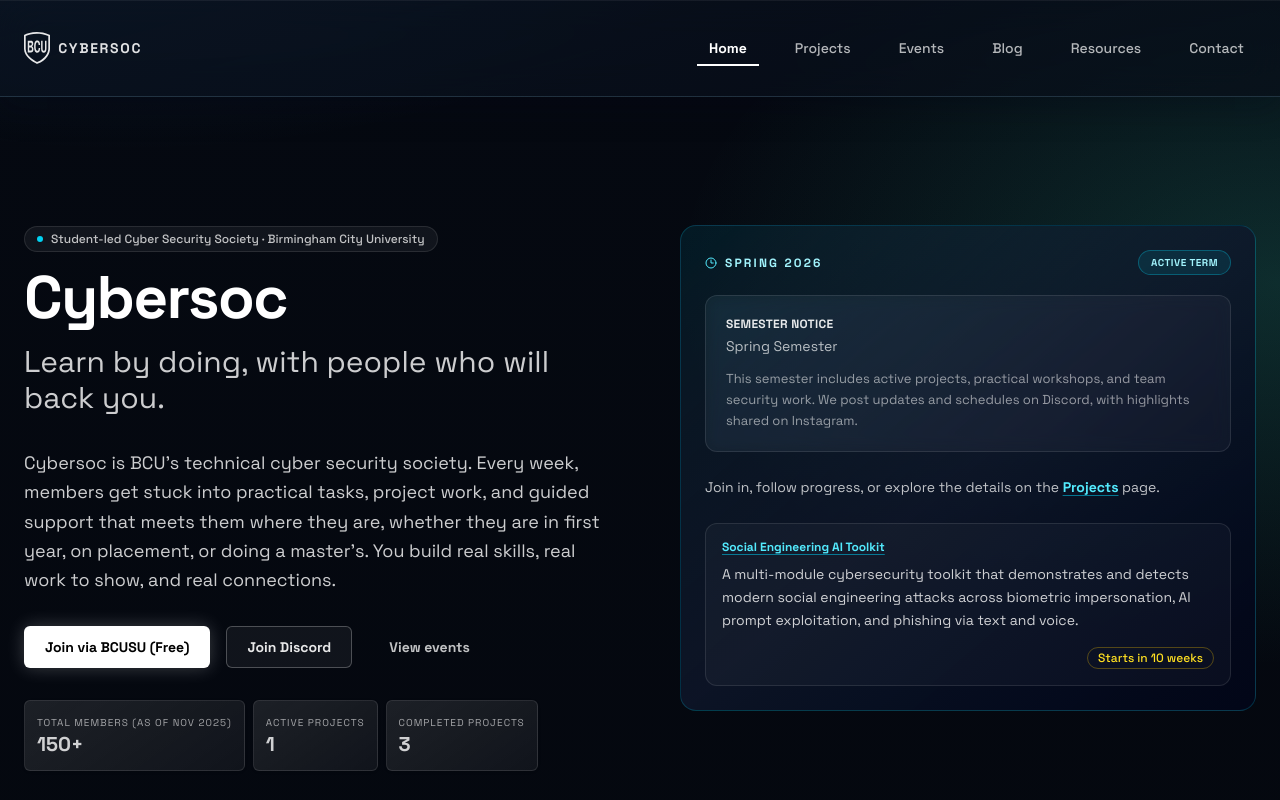
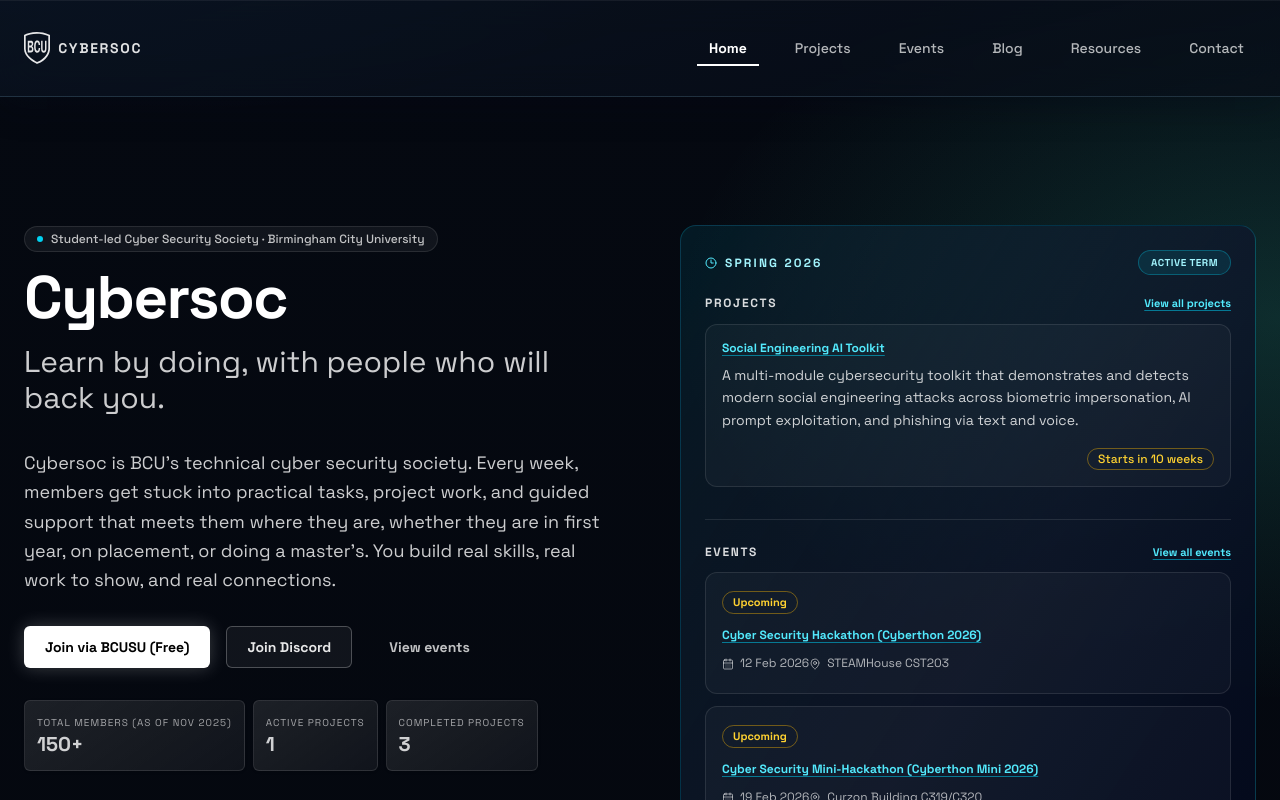
Before and after one commit to baberlabs/cybersoc, a React (Vite) app: page / in a window 1280 px wide. Shown: the top 800 px of the page. Built offline with nearby package versions, Linux system fonts and the light colour scheme.

Commit message:
Add events section to SemesterBoard, remove notice panel, and apply quality fixes overall

```diff
--- a/public/data/semester_notice.json
+++ b/public/data/semester_notice.json
@@ -1,5 +1,5 @@
 {
   "heading": "Semester Notice",
   "subtitle": "Spring Semester",
-  "description": "This semester includes active projects, practical workshops, and team security work. We post updates and schedules on Discord, with highlights shared on Instagram."
+  "description": "Here's what is moving this term, with the active project and event lineup shown below. We post updates and schedules on Discord, with highlights shared on Instagram."
 }
--- a/src/components/Header.jsx
+++ b/src/components/Header.jsx
@@ -62,9 +62,10 @@
 
   // Keep keyboard focus inside the mobile menu while it is open.
   useEffect(() => {
-    if (!open || !menuRef.current) return;
+    const menuNode = menuRef.current;
+    if (!open || !menuNode) return;
 
-    const focusable = menuRef.current.querySelectorAll(
+    const focusable = menuNode.querySelectorAll(
       'a[href], button:not([disabled]), [tabindex]:not([tabindex="-1"])',
     );
 
@@ -87,10 +88,10 @@
       }
     };
 
-    menuRef.current.addEventListener("keydown", onTrap);
+    menuNode.addEventListener("keydown", onTrap);
 
     return () => {
-      menuRef.current?.removeEventListener("keydown", onTrap);
+      menuNode.removeEventListener("keydown", onTrap);
     };
   }, [open]);
 
--- a/src/components/ScrollToTop.jsx
+++ b/src/components/ScrollToTop.jsx
@@ -20,7 +20,7 @@
     window.scrollTo({ top: 0, behavior: "smooth" });
 
     // `key` changes for every new navigation except back/forward
-  }, [pathname, key]);
+  }, [pathname, hash, key]);
 
   return null;
 };
--- a/src/components/ThisSemester.jsx
+++ b/src/components/ThisSemester.jsx
@@ -1,31 +1,58 @@
-import { LuClock3 } from "react-icons/lu";
+import { LuCalendarDays, LuClock3, LuMapPin } from "react-icons/lu";
+import { Link } from "react-router-dom";
 import { useSocietyData } from "../hooks/useSocietyData";
 import { useSemester } from "../hooks/useSemester";
-import { useSemesterNotice } from "../hooks/useSemesterNotice";
+import { deriveEventStatus } from "../lib/deriveEventStatus";
 import {
   projectOverlapsSemester,
   getProjectSemesterStatus,
 } from "../lib/semesterDomain";
 
-const STATUS_STYLES = {
-  ongoing: "border-cyan-500/30 text-cyan-300",
-  urgent: "border-red-500/30 text-red-400",
-  warning: "border-orange-500/30 text-orange-400",
-  upcoming: "border-yellow-400/30 text-yellow-300",
-  past: "border-white/20 text-white/60",
+const STATE_META = {
+  ongoing: {
+    className: "border-emerald-400/35 text-emerald-300",
+  },
+  urgent: {
+    className: "border-rose-400/40 text-rose-300",
+  },
+  warning: {
+    className: "border-orange-400/40 text-orange-300",
+  },
+  upcoming: {
+    className: "border-amber-400/40 text-amber-300",
+  },
+  past: {
+    className: "border-slate-300/30 text-slate-300",
+  },
+};
+
+const EVENT_STATUS_META = {
+  ongoing: {
+    label: "Ongoing",
+    order: 0,
+  },
+  upcoming: {
+    label: "Upcoming",
+    order: 1,
+  },
+  past: {
+    label: "Completed",
+    order: 2,
+  },
 };
 
 const SemesterItem = ({ title, description, link, statusLabel, tone }) => {
-  const badgeStyle = STATUS_STYLES[tone] || STATUS_STYLES.ongoing;
+  const badgeStyle =
+    STATE_META[tone]?.className || STATE_META.ongoing.className;
 
   return (
     <li className="group rounded-xl border border-white/10 bg-white/3 p-4 transition hover:border-cyan-400/30 hover:bg-white/6 flex flex-col gap-2">
-      <a
-        href={link}
+      <Link
+        to={link}
         className="text-xs font-semibold leading-tight text-cyan-300 underline underline-offset-4 decoration-cyan-500/60 group-hover:text-cyan-100"
       >
         {title}
-      </a>
+      </Link>
 
       <p className="text-sm leading-relaxed text-white/80">{description}</p>
 
@@ -38,10 +65,72 @@
   );
 };
 
+const EventItem = ({ event }) => {
+  const start = new Date(event.date_start + "T00:00:00");
+  const end = event.date_end
+    ? new Date(event.date_end + "T00:00:00")
+    : new Date(event.date_start + "T00:00:00");
+  const status = EVENT_STATUS_META[event.status] || EVENT_STATUS_META.past;
+  const badgeStyle =
+    STATE_META[event.status]?.className || STATE_META.past.className;
+
+  const formatDate = (d) =>
+    d.toLocaleDateString("en-GB", {
+      day: "numeric",
+      month: "short",
+      year: "numeric",
+    });
+
+  const dateLabel =
+    event.date_end && event.date_end !== event.date_start
+      ? `${formatDate(start)} - ${formatDate(end)}`
+      : formatDate(start);
+
+  return (
+    <li className="group rounded-xl border border-white/10 bg-white/3 p-4 transition hover:border-cyan-400/30 hover:bg-white/6">
+      <div className="mb-2">
+        <span
+          className={`inline-flex rounded-full border px-2.5 py-0.5 text-[11px] font-semibold ${badgeStyle}`}
+        >
+          {status.label}
+        </span>
+      </div>
+
+      <Link
+        to={`/events#${event.id}`}
+        className="text-xs font-semibold leading-tight text-cyan-300 underline underline-offset-4 decoration-cyan-500/60 group-hover:text-cyan-100"
+      >
+        {event.title}
+      </Link>
+
+      <div className="mt-2 space-y-1 text-[12px] leading-relaxed text-white/68">
+        <p className="inline-flex items-center gap-1.5">
+          <LuCalendarDays className="text-white/55" />
+          {dateLabel}
+        </p>
+        {event.location && (
+          <p className="inline-flex items-center gap-1.5">
+            <LuMapPin className="text-white/55" />
+            {event.location}
+          </p>
+        )}
+      </div>
+    </li>
+  );
+};
+
+const overlapsSemester = (item, semStart, semEnd) => {
+  const start = new Date(item.date_start);
+  const end = item.date_end
+    ? new Date(item.date_end)
+    : new Date(item.date_start);
+
+  return start <= semEnd && end >= semStart;
+};
+
 const ThisSemester = () => {
-  const { projects } = useSocietyData();
+  const { projects, events } = useSocietyData();
   const { semester, error } = useSemester();
-  const notice = useSemesterNotice();
 
   if (error) {
     return <p className="text-red-400 text-sm">{error}</p>;
@@ -61,11 +150,27 @@
       ...getProjectSemesterStatus(p, semEnd, now),
     }));
 
-  if (semesterProjects.length === 0) {
+  const semesterEvents = events
+    .filter((event) => overlapsSemester(event, semStart, semEnd))
+    .map((event) => ({
+      ...event,
+      status: deriveEventStatus(event),
+    }))
+    .sort((a, b) => {
+      const statusOrder =
+        EVENT_STATUS_META[a.status].order - EVENT_STATUS_META[b.status].order;
+      if (statusOrder !== 0) return statusOrder;
+
+      const dateDiff = new Date(a.date_start) - new Date(b.date_start);
+      return a.status === "past" ? -dateDiff : dateDiff;
+    })
+    .slice(0, 4);
+
+  if (semesterProjects.length === 0 && semesterEvents.length === 0) {
     return (
       <aside className="max-w-xl">
         <div className="rounded-2xl border border-white/10 p-6 text-sm text-white/60">
-          No long-running projects are scheduled for this semester.
+          No semester projects or events are listed right now.
         </div>
       </aside>
     );
@@ -87,32 +192,20 @@
           </span>
         </div>
 
-        {notice && (
-          <div className="mb-6 rounded-xl border border-white/10 bg-white/4 p-5 backdrop-blur">
-            <div className="space-y-1">
-              <p className="text-xs font-semibold uppercase tracking-wide text-white/90">
-                {notice.heading}
+        <section>
+          <div className="mb-3 flex items-center justify-between gap-3">
+            <p className="text-xs font-semibold uppercase tracking-[0.14em] text-white/85">
+              Projects
             </p>
-              <p className="text-sm text-white/70">{notice.subtitle}</p>
+            <Link
+              to="/projects"
+              className="text-[11px] font-semibold text-cyan-300 underline underline-offset-4 decoration-cyan-500/60 hover:text-cyan-100"
+            >
+              View all projects
+            </Link>
           </div>
 
-            <p className="mt-3 text-[13px] leading-relaxed text-white/55 max-w-prose">
-              {notice.description}
-            </p>
-          </div>
-        )}
-
-        <p className="mb-6 max-w-prose text-sm leading-relaxed text-white/75">
-          Join in, follow progress, or explore the details on the{" "}
-          <a
-            href="/projects"
-            className="font-semibold text-cyan-300 underline underline-offset-4 decoration-cyan-500/60 hover:text-cyan-100"
-          >
-            Projects
-          </a>{" "}
-          page.
-        </p>
-
+          {semesterProjects.length > 0 ? (
             <ul className="space-y-4">
               {semesterProjects.map((item) => (
                 <SemesterItem
@@ -125,6 +218,38 @@
                 />
               ))}
             </ul>
+          ) : (
+            <p className="rounded-xl border border-white/10 bg-white/3 p-4 text-sm text-white/65">
+              No project work is currently scheduled for this semester.
+            </p>
+          )}
+        </section>
+
+        <section className="mt-8 border-t border-white/10 pt-6">
+          <div className="mb-3 flex items-center justify-between gap-3">
+            <p className="text-xs font-semibold uppercase tracking-[0.14em] text-white/85">
+              Events
+            </p>
+            <Link
+              to="/events"
+              className="text-[11px] font-semibold text-cyan-300 underline underline-offset-4 decoration-cyan-500/60 hover:text-cyan-100"
+            >
+              View all events
+            </Link>
+          </div>
+
+          {semesterEvents.length > 0 ? (
+            <ul className="space-y-3">
+              {semesterEvents.map((event) => (
+                <EventItem key={event.id} event={event} />
+              ))}
+            </ul>
+          ) : (
+            <p className="rounded-xl border border-white/10 bg-white/3 p-4 text-sm text-white/65">
+              No events are currently scheduled for this semester.
+            </p>
+          )}
+        </section>
       </div>
     </aside>
   );
--- a/src/hooks/useSocietyData.js
+++ b/src/hooks/useSocietyData.js
@@ -6,6 +6,7 @@
     roles: [],
     assignments: [],
     projects: [],
+    events: [],
     departments: [],
   });
 
@@ -15,13 +16,15 @@
       fetch("/data/committee_roles.json").then((r) => r.json()),
       fetch("/data/committee_assignments.json").then((r) => r.json()),
       fetch("/data/projects.json").then((r) => r.json()),
+      fetch("/data/events.json").then((r) => r.json()),
       fetch("/data/departments.json").then((r) => r.json()),
-    ]).then(([members, roles, assignments, projects, departments]) => {
+    ]).then(([members, roles, assignments, projects, events, departments]) => {
       setData({
         members,
         roles,
         assignments,
         projects,
+        events,
         departments,
       });
     });
--- a/src/lib/deriveEventStatus.js
+++ b/src/lib/deriveEventStatus.js
@@ -1,30 +1,21 @@
-export function deriveEventStatus({ date_start, date_end, time }) {
+export function deriveEventStatus({ date_start, date_end }) {
   const now = new Date();
 
   // Default end date to start date if not provided
   const endDateStr = date_end || date_start;
 
-  // Parse time range
-  let startTime = "00:00";
-  let endTime = "23:59";
+  // Day-level status: if an event is scheduled for today, treat it as ongoing.
+  // This keeps status intuitive in UI summaries regardless of specific start hour.
+  const startDay = new Date(`${date_start}T00:00:00`);
+  const endDay = new Date(`${endDateStr}T23:59:59`);
 
-  if (time && time.includes("–")) {
-    const [start, end] = time.split("–").map((t) => t.trim());
-    if (start) startTime = start;
-    if (end) endTime = end;
-  }
-
-  // Construct full Date objects
-  const startDateTime = new Date(`${date_start}T${startTime}:00`);
-  const endDateTime = new Date(`${endDateStr}T${endTime}:00`);
-
-  if (now < startDateTime) {
+  if (now < startDay) {
     return "upcoming";
   }
 
-  if (now >= startDateTime && now <= endDateTime) {
-    return "ongoing";
+  if (now > endDay) {
+    return "past";
   }
 
-  return "past";
+  return "ongoing";
 }
--- a/src/lib/generateUUID.js
+++ b/src/lib/generateUUID.js
@@ -1,4 +1,5 @@
 import { randomUUID } from "crypto";
+import process from "node:process";
 
 export const generateUUID = () => randomUUID();
 
--- a/src/pages/Events.jsx
+++ b/src/pages/Events.jsx
@@ -229,16 +229,16 @@
   );
 };
 
+const MobileTocSection = ({ label, children }) =>
+  children ? (
+    <div className="space-y-1">
+      <p className="font-semibold text-white/70 mb-1">{label}</p>
+      {children}
+    </div>
+  ) : null;
+
 const MobileEventsTOC = ({ nextEvent, ongoing, upcoming, groupedPast }) => {
   const [open, setOpen] = useState(false);
-
-  const Section = ({ label, children }) =>
-    children && (
-      <div className="space-y-1">
-        <p className="font-semibold text-white/70 mb-1">{label}</p>
-        {children}
-      </div>
-    );
 
   return (
     <div className="lg:hidden mb-10">
@@ -251,7 +251,7 @@
         <div className="ui-nav-panel space-y-6">
           {/* Next */}
           {nextEvent && (
-            <Section label="Next event">
+            <MobileTocSection label="Next event">
               <a
                 href={`#${nextEvent.id}`}
                 onClick={() => setOpen(false)}
@@ -259,12 +259,12 @@
               >
                 {nextEvent.title}
               </a>
-            </Section>
+            </MobileTocSection>
           )}
 
           {/* Ongoing */}
           {ongoing.length > 0 && (
-            <Section label="Happening now">
+            <MobileTocSection label="Happening now">
               <ul className="space-y-1">
                 {ongoing.map((e) => (
                   <li key={e.id}>
@@ -278,12 +278,12 @@
                   </li>
                 ))}
               </ul>
-            </Section>
+            </MobileTocSection>
           )}
 
           {/* Upcoming */}
           {upcoming.length > 0 && (
-            <Section label="Upcoming">
+            <MobileTocSection label="Upcoming">
               <ul className="space-y-1">
                 {upcoming.map((e) => (
                   <li key={e.id}>
@@ -297,12 +297,12 @@
                   </li>
                 ))}
               </ul>
-            </Section>
+            </MobileTocSection>
           )}
 
           {/* Past */}
           {groupedPast.length > 0 && (
-            <Section label="Past events">
+            <MobileTocSection label="Past events">
               {groupedPast.map(([month, items]) => (
                 <div key={month} className="mb-2">
                   <p className="text-white/60 text-xs mb-1">{month}</p>
@@ -321,7 +321,7 @@
                   </ul>
                 </div>
               ))}
-            </Section>
+            </MobileTocSection>
           )}
         </div>
       )}
@@ -361,10 +361,6 @@
 
   // const upcomingWithoutNext = upcoming.filter((e) => e.id !== nextEvent?.id);
 
-  const sorted = [...events].sort(
-    (a, b) => new Date(b.date_start) - new Date(a.date_start),
-  );
-
   const ongoing = events.filter(
     ({ date_start, date_end, time }) =>
       deriveEventStatus({ date_start, date_end, time }) === "ongoing",
@@ -388,8 +384,6 @@
           return d < s ? e : soonest;
         })
       : null;
-
-  const upcomingWithoutNext = upcoming.filter((e) => e.id !== nextEvent?.id);
 
   const groupedPast = (() => {
     const groups = {};
--- a/src/pages/Projects.jsx
+++ b/src/pages/Projects.jsx
@@ -226,8 +226,6 @@
     });
     return Object.entries(groups).sort(([a], [b]) => new Date(b) - new Date(a));
   })();
-
-  const resolve = (id) => members.find((p) => p.id === id);
 
   return (
     <main id="main" className="container">
--- a/src/pages/Resources.jsx
+++ b/src/pages/Resources.jsx
@@ -18,7 +18,7 @@
           setResources(Array.isArray(data) ? data : []);
           setLoading(false);
         }
-      } catch (err) {
+      } catch {
         if (!cancelled) {
           setError("Unable to load resources right now.");
           setLoading(false);
```
Lines whose indentation alone changed are shown as unchanged.
